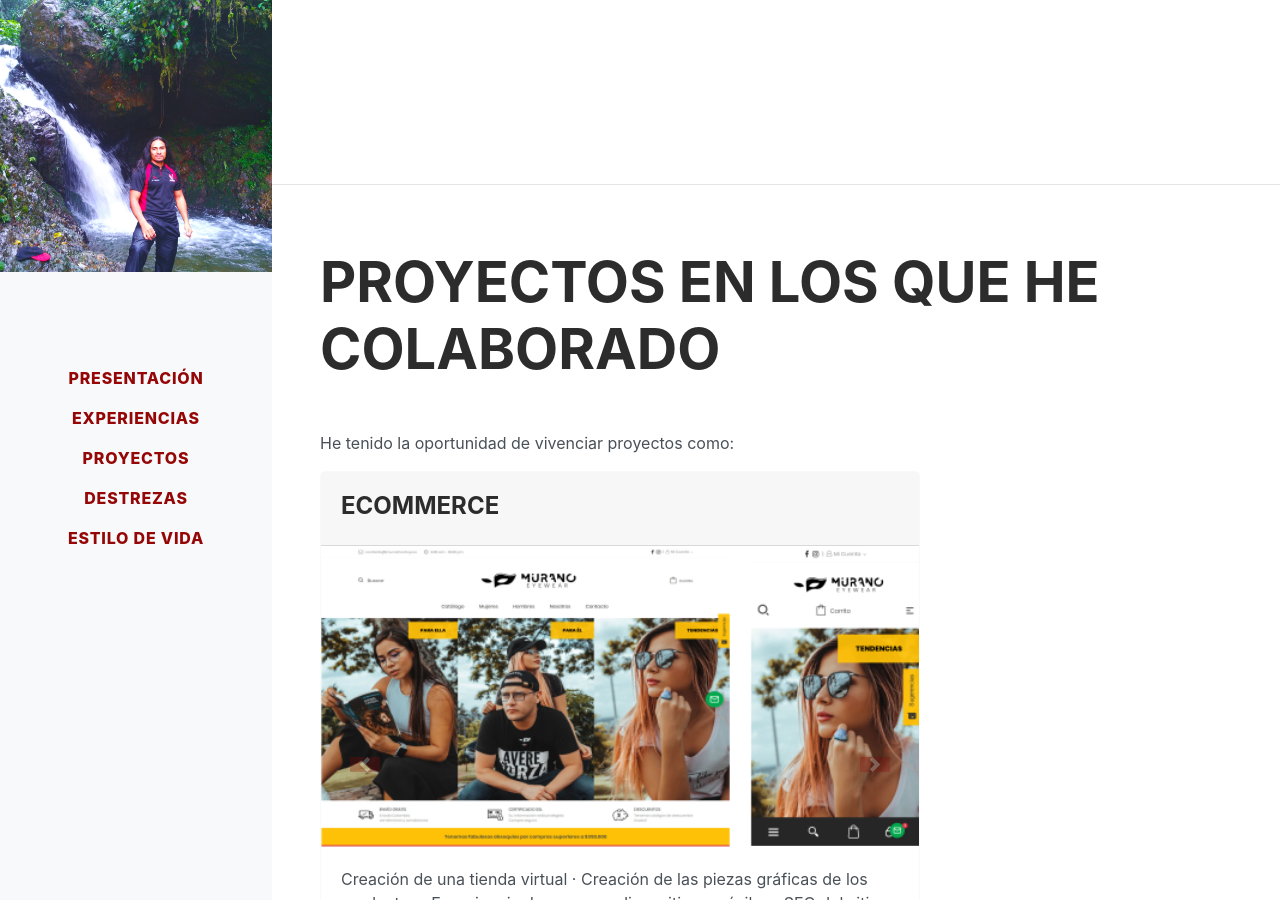
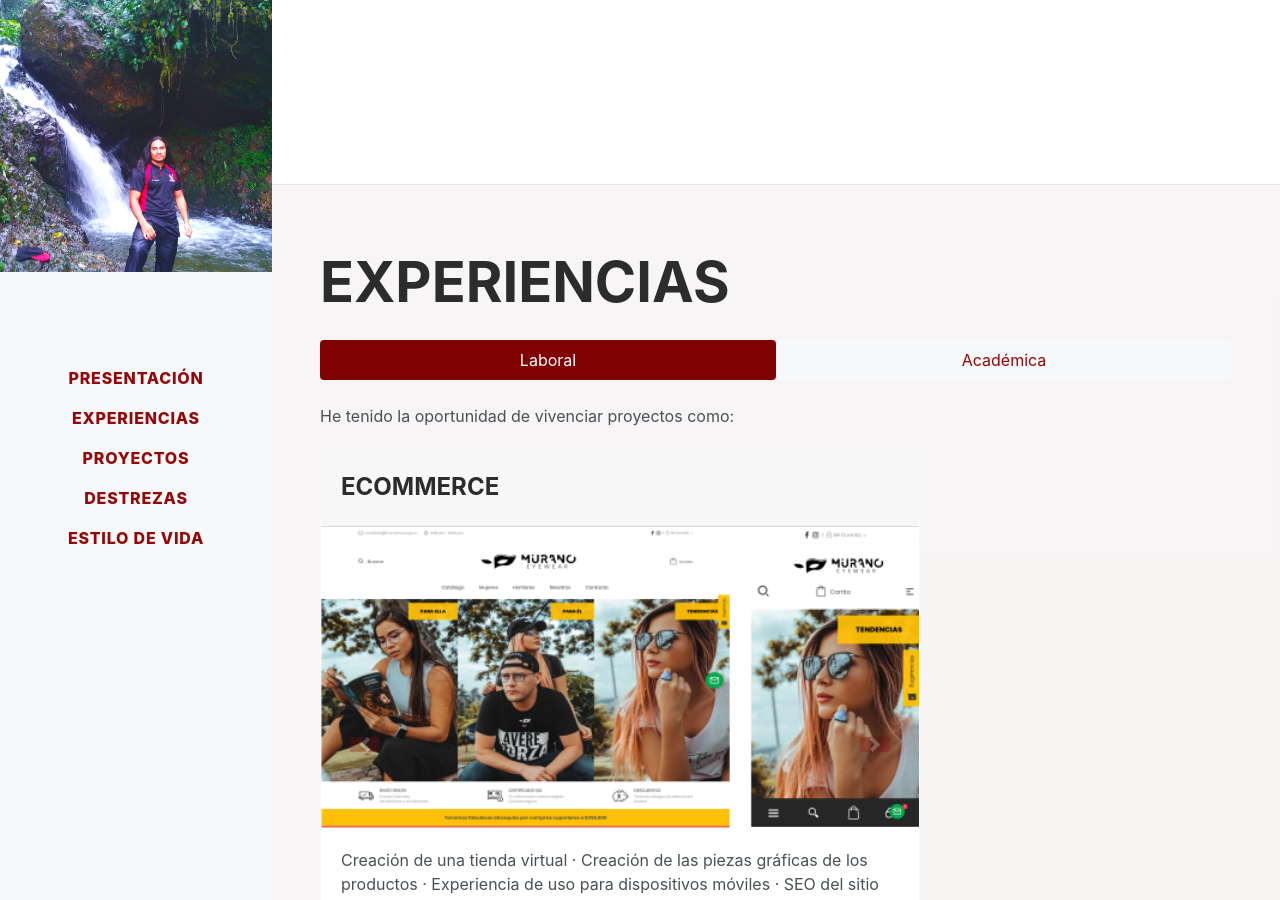
Before and after one commit to SamZapata/samzapata.github.io, a Jekyll site: the page built from index.html, in a window 1280 px wide and 900 px high, scrolled down 716 px. Built offline with Jekyll 4.4.1, drawn with Linux system fonts in a browser that asks for light colours; some web fonts are replaced.

Commit message:
update experiences section part i

```diff
--- a/_pages/experiences.html
+++ b/_pages/experiences.html
@@ -1,10 +1,16 @@
 <section class="experiences-section p-3 p-lg-5 d-flex justify-content-center" id="experiences">
   <div class="w-100">
-    <h2 class="mt-3 mb-5">Proyectos en los que he colaborado</h2>
+    <h2 class="mt-3 mb-4">Experiencias</h2>
+    <!-- add tabs for education and careers -->
+    <nav class="nav nav-pills nav-justified">
+      <a class="nav-item nav-link active" href="#">Laboral</a>
+      <a class="nav-item nav-link" href="#">Académica</a>
+    </nav>
+
 
     <div class="resume-item d-flex flex-column flex-md-row justify-content-between mb-5">
       <div class="resume-content">
-          <p class="mb-3">He tenido la oportunidad de vivenciar proyectos como:</p>
+        <p class="mb-4 mt-4">He tenido la oportunidad de vivenciar proyectos como:</p>
           <div id="carouselTwo" class="carousel slide carousel-fade" data-ride="carousel">
             <div class="carousel-inner">
               <div class="carousel-item active">
--- a/_sass/style.sass
+++ b/_sass/style.sass
@@ -1,4 +1,6 @@
-// styles...
+@import "styles/experiences"
+
+// some styles...
 .img-header-l
   position: absolute
   top: 0
--- /dev/null
+++ b/_sass/styles/experiences.sass
@@ -0,0 +1,7 @@
+.experiences-section
+  background-color: #e0d8d845
+
+  .nav-link
+    background-color: #f8f9fa
+    &.active
+      background-color: #810202
```
Lines whose indentation alone changed are shown as unchanged.
